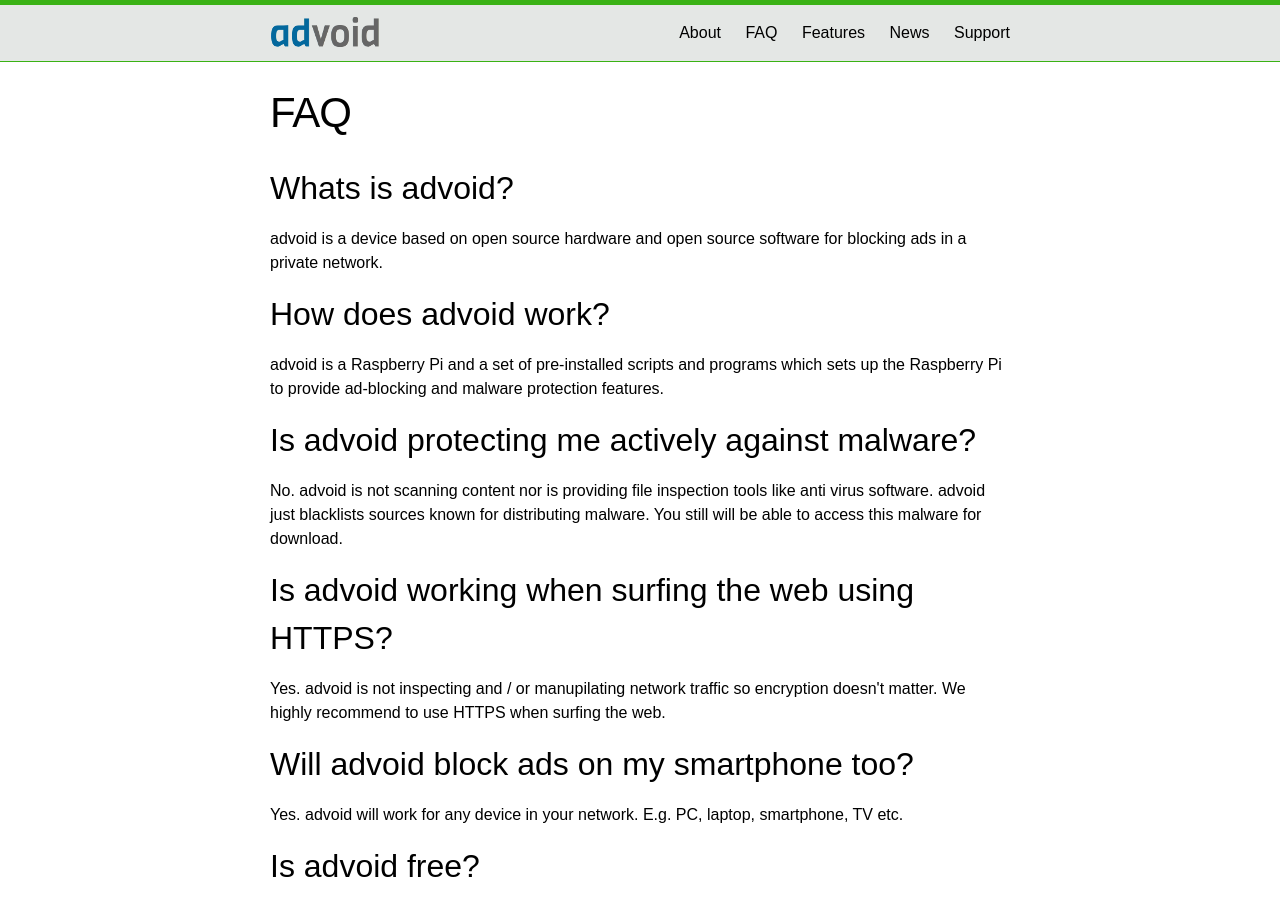
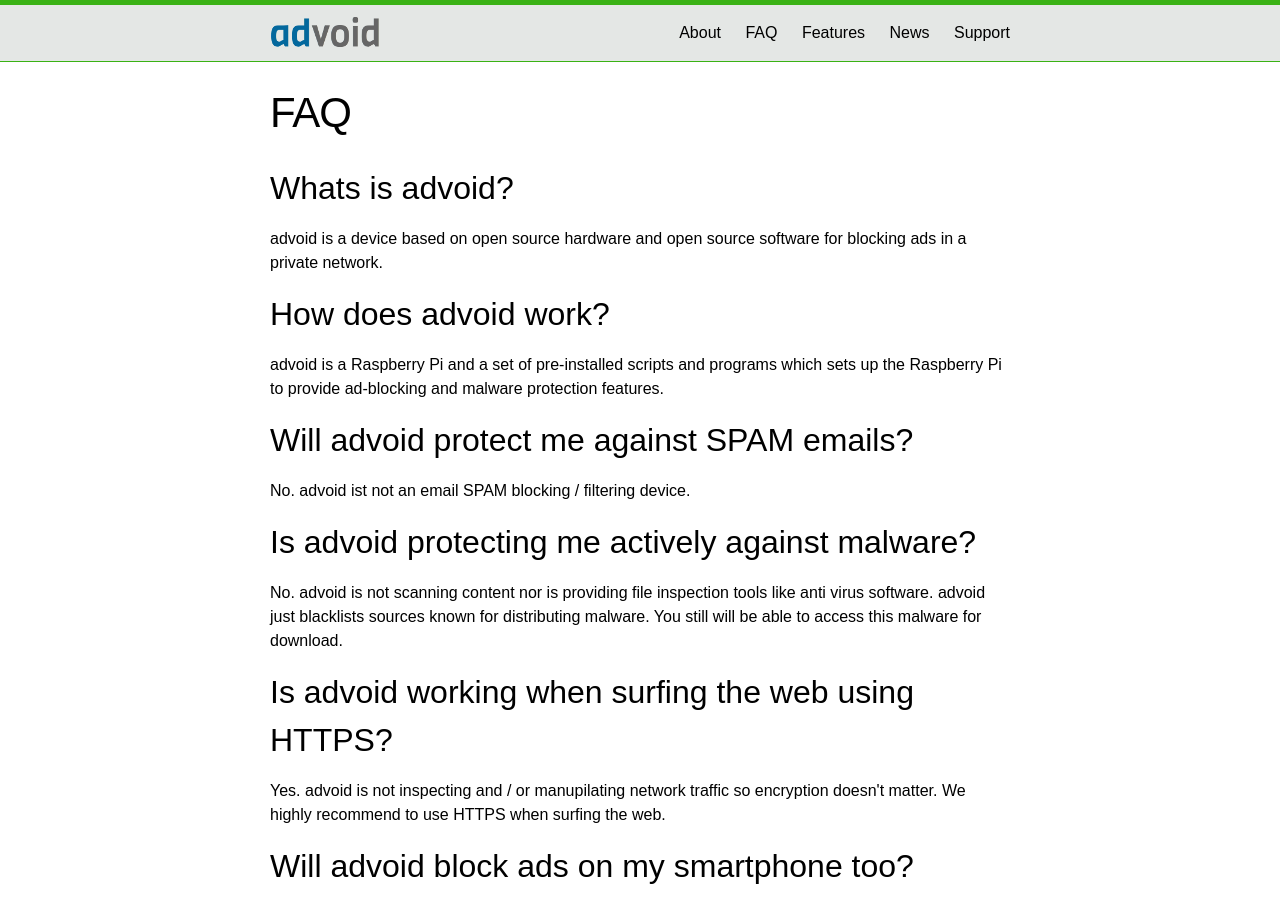
Before and after one commit to advoid/advoid.net, a Jekyll site: the page built from faq.md, in a window 1280 px wide and 900 px high. Built offline with Jekyll 4.4.1, drawn with Linux system fonts in a browser that asks for light colours.

Commit message:
added a faq

```diff
--- a/faq.md
+++ b/faq.md
@@ -11,6 +11,10 @@
 <h2>How does advoid work?</h2>
 
 <p>advoid is a Raspberry Pi and a set of pre-installed scripts and programs which sets up the Raspberry Pi to provide ad-blocking and malware protection features.</p>
+
+<h2>Will advoid protect me against SPAM emails?</h2>
+
+<p>No. advoid ist not an email SPAM blocking / filtering device.</p>
 
 <h2>Is advoid protecting me actively against malware?</h2>
 
```
